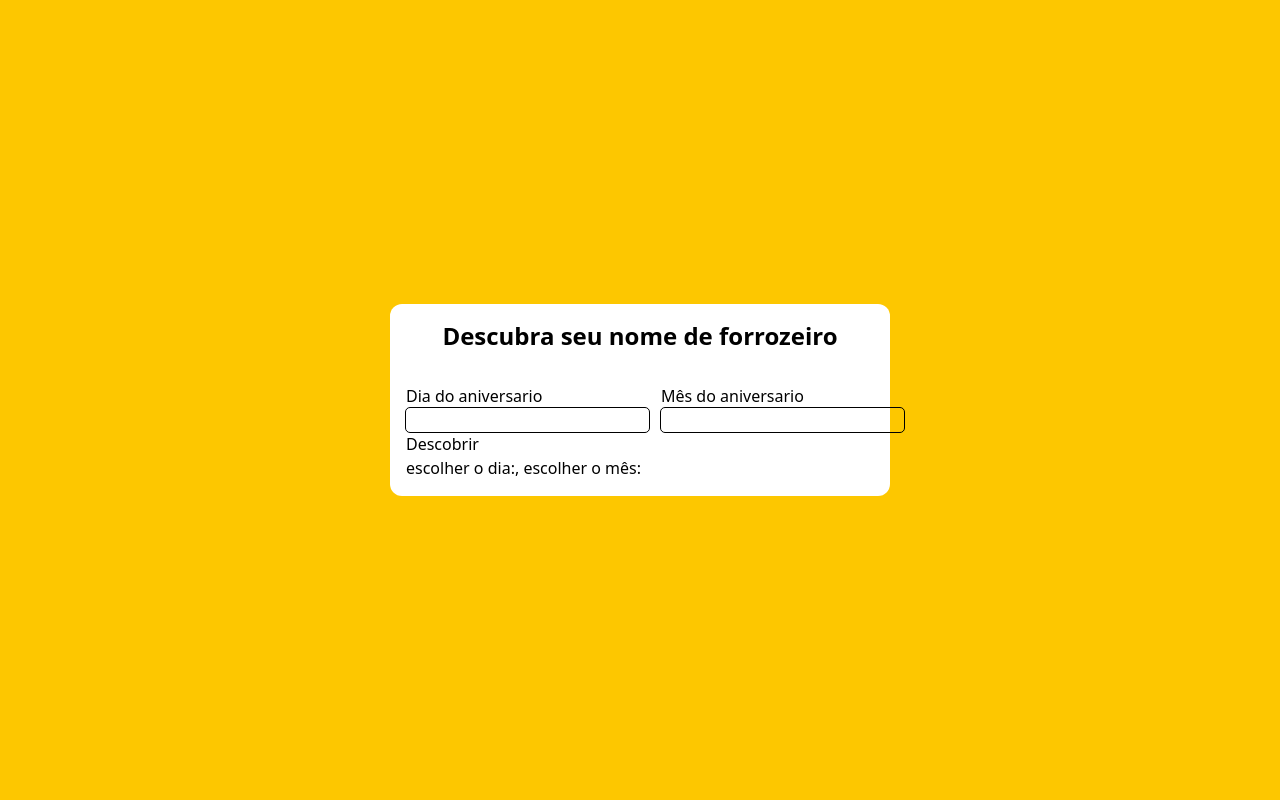
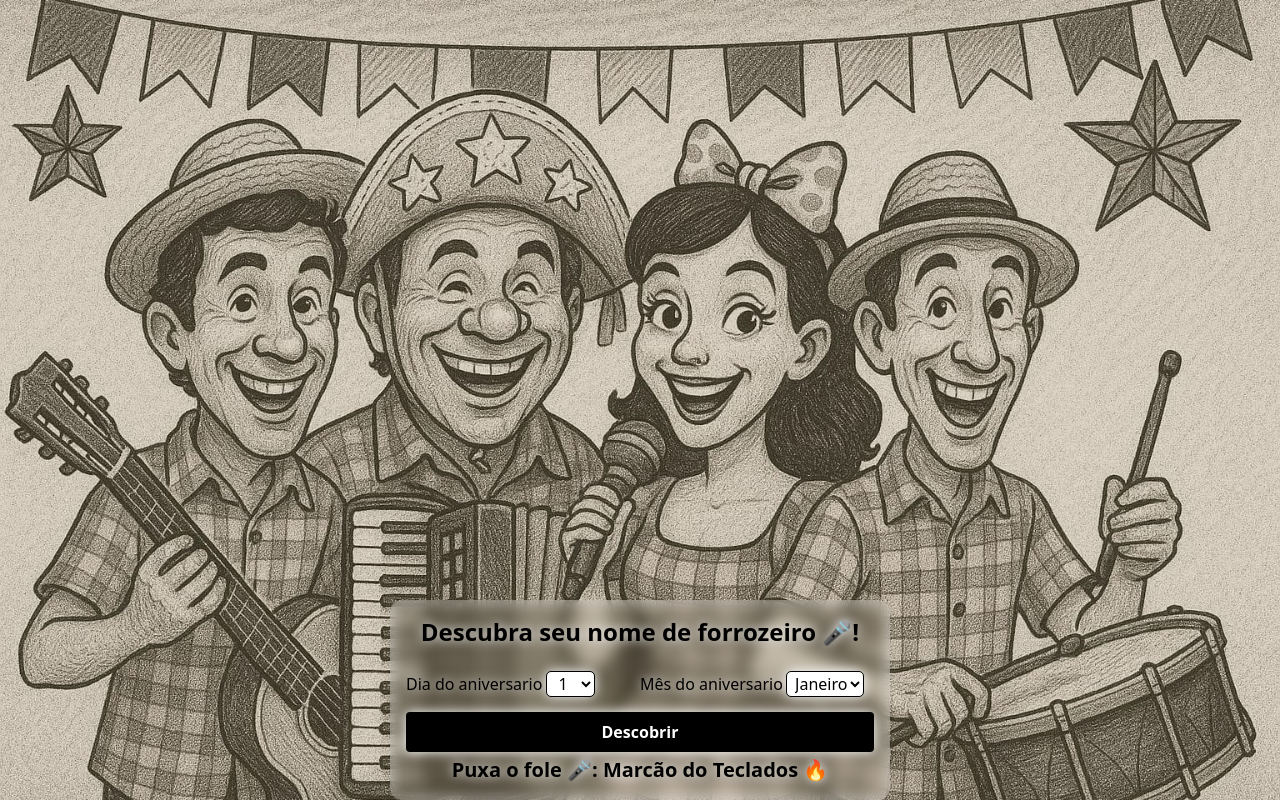
Before and after one commit to jeffersoncs831/javascript-introdu-o, a plain HTML site: page qual-seu-nome.html in a window 1280 px wide. Both pictures are taken after a click on the button "Descobrir". Drawn offline with nearby package versions, Linux system fonts and the light colour scheme; a web font is replaced by a local one.

Commit message:
Descrição das mudanças

```diff
--- a/qual-seu-nome.html
+++ b/qual-seu-nome.html
@@ -1,37 +1,150 @@
 <!DOCTYPE html>
 <html lang="pt-br">
   <head>
-    <meta charset="UTF-8">
-    <meta name="viewport" content="width=device-width, initial-scale=1.0">
+    <meta charset="UTF-8" />
+    <meta name="viewport" content="width=device-width, initial-scale=1.0" />
     <title>Descubra seu nome</title>
     <script src="https://cdn.jsdelivr.net/npm/@tailwindcss/browser@4"></script>
+    <link rel="stylesheet" href="style.css" />
   </head>
-<body class="h-screen flex justify-center items-center bg-yellow-400">
+  <body class="bg-[url('/javascript-introdu-o/fundo2.jpeg')] bg-contain bg-cover bg-center h-screen flex justify-center items-end">
 
-<div class="w-[500px] bg-white rounded-xl p-4">
-    <h1 class="text-2xl font-semibold text-center mb-8">Descubra seu nome de forrozeiro</h1>
-    <div class="flex gap-3">
+    <div
+      class="w-[500px] h-50 bg-grey/0 backdrop-blur-sm  rounded-xl p-4 shadow-md drop-shadow-[0_0_6px_white]"
+    >
+      <h1 class="text-2xl font-semibold text-center mb-6">
+        Descubra seu nome de forrozeiro 🎤!
+      </h1>
+      <div class="flex">
         <div class="flex-1">
           <label for="">Dia do aniversario</label>
-            <input type="text" class="outline rounded pl-3 " id="dia">
+          <select class="outline rounded pl-2 bg-white" id="dia">
+            <option value="1">1</option>
+            <option value="2">2</option>
+            <option value="3">3</option>
+            <option value="4">4</option>
+            <option value="5">5</option>
+            <option value="6">6</option>
+            <option value="7">7</option>
+            <option value="8">8</option>
+            <option value="9">9</option>
+            <option value="10">10</option>
+            <option value="11">11</option>
+            <option value="12">12</option>
+            <option value="13">13</option>
+            <option value="14">14</option>
+            <option value="15">15</option>
+            <option value="16">16</option>
+            <option value="17">17</option>
+            <option value="18">18</option>
+            <option value="19">19</option>
+            <option value="20">20</option>
+            <option value="21">21</option>
+            <option value="22">22</option>
+            <option value="23">23</option>
+            <option value="24">24</option>
+            <option value="25">25</option>
+            <option value="26">26</option>
+            <option value="27">27</option>
+            <option value="28">28</option>
+            <option value="29">29</option>
+            <option value="30">30</option>
+            <option value="31">31</option>
+          </select>
         </div>
         <div class="flex-1">
           <label for="">Mês do aniversario</label>
-            <input type="text" class="outline rounded pl-3" id="mes">
+          <select class="outline rounded pl-1 w-19 bg-white" id="mes">
+            <option value="1">Janeiro</option>
+            <option value="2">Fevereiro</option>
+            <option value="3">Março</option>
+            <option value="4">Abril</option>
+            <option value="5">Maio</option>
+            <option value="6">Junho</option>
+            <option value="7">Julho</option>
+            <option value="8">Agosto</option>
+            <option value="9">Setembro</option>
+            <option value="10">Outubro</option>
+            <option value="11">Novembro</option>
+            <option value="12">Dezembro</option>
+          </select>
         </div>
       </div>
-        <button  onclick="escolherNome()" class="cursor-pointer">Descobrir</button>
-        <div  id="mensagem"></div>
+      <button
+        onclick="escolherNome()"
+        class="mt-4 w-full bg-black text-white font-bold py-2 px-4 rounded hover:bg-gray-400 hover:text-black transition cursor-pointer"
+      >
+        Descobrir
+      </button>
+       <div
+        id="mensagem"
+        class="mt-1 text-center text-xl animate-pulse text-3xl font-bold text-black "
+      ></div>
     </div>
 
+
     <script>
-    function escolherNome(){
-        let div = document.querySelector('#mensagem')
-        let inputDia = document.querySelector('#dia')
-        let inputMes = document.querySelector('#mes')
-        div.innerHTML = `escolher o dia:${inputDia.value}, escolher o mês:${inputMes.value}`
+      const nomesDia = {
+        1: "Marcão",
+        2: "Wesley",
+        3: "Bruninho",
+        4: "Jailson",
+        5: "Gordin",
+        6: "Zé Banguelo",
+        7: "Cleiton",
+        8: "Duduzinho",
+        9: "Tonny",
+        10: "Pedrão",
+        11: "Chico Beiço",
+        12: "Manuelson",
+        13: "Cabeludo",
+        14: "Toinho",
+        15: "Fabão",
+        16: "Galego",
+        17: "Mago",
+        18: "Mané Catinga",
+        19: "Tripinha",
+        20: "Valtinho",
+        21: "Valcley",
+        22: "Vaginaldo",
+        23: "Juninho",
+        24: "Angolano",
+        25: "Xandinho",
+        26: "Zézin",
+        27: "Gilvanei",
+        28: "vavá",
+        29: "Laerte",
+        30: "Janaildo",
+        31: "Douglinhas",
+      };
+
+      const nomesMes = {
+        1: "do Teclados",
+        2: "Pegador",
+        3: "Pipocado",
+        4: "Milionario",
+        5: "da Pisadinha",
+        6: "Danadão",
+        7: "Estourado",
+        8: "do Arrocha",
+        9: "Taradão",
+        10: "das Meninas",
+        11: "Solteirão",
+        12: "Descarado",
+      };
+
+      function escolherNome() {
+        const dia = document.querySelector("#dia").value;
+        const mes = document.querySelector("#mes").value;
+
+        const parte1 = nomesDia[dia];
+        const parte2 = nomesMes[mes];
+
+        const resultado = `${parte1} ${parte2}`;
+        document.getElementById(
+          "mensagem"
+        ).innerText = ` Puxa o fole 🎤: ${resultado} 🔥 `;
       }
     </script>
-
   </body>
 </html>
--- /dev/null
+++ b/style.css
@@ -0,0 +1,2 @@
+
+@import url('https://fonts.googleapis.com/css2?family=Freckle+Face&display=swap');
```
Also changed, not shown: interruptor.html (+50 -0 lines), fundo1.jpeg (added), fundo2.jpeg (added). Lines whose indentation alone changed are shown as unchanged.
